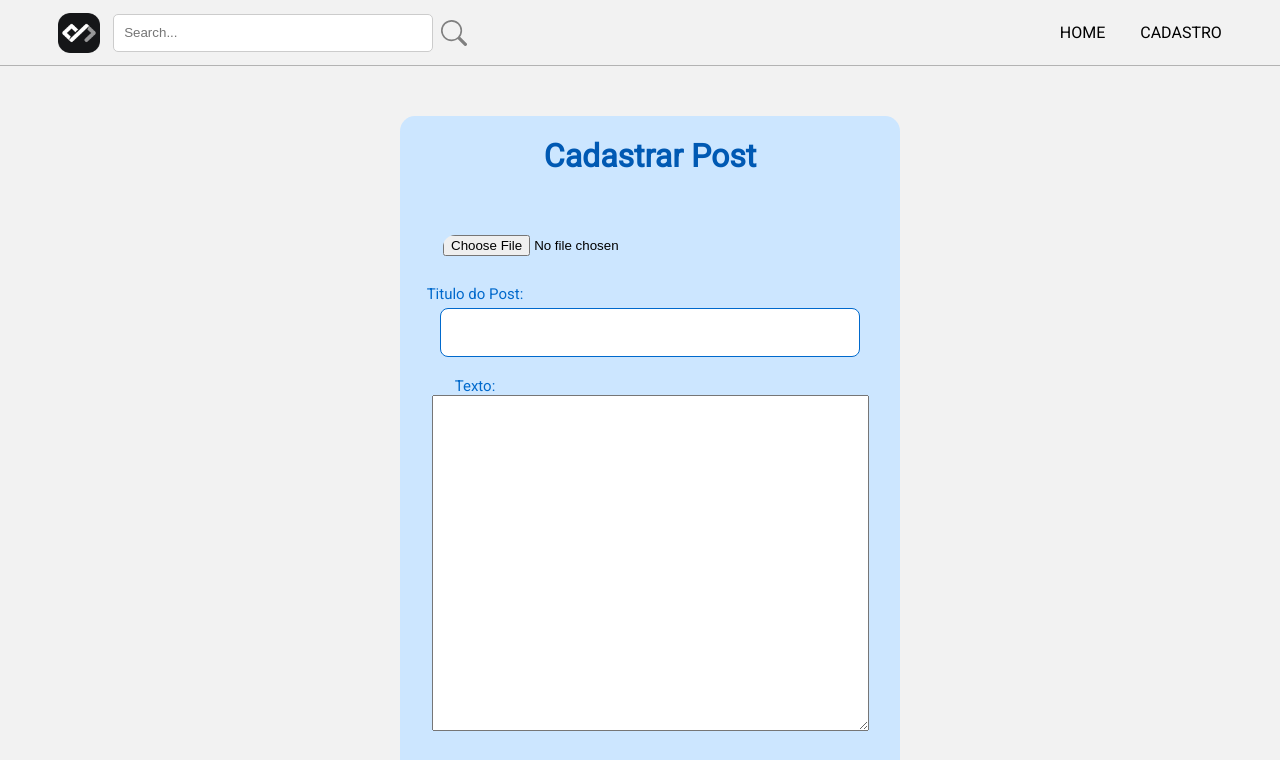
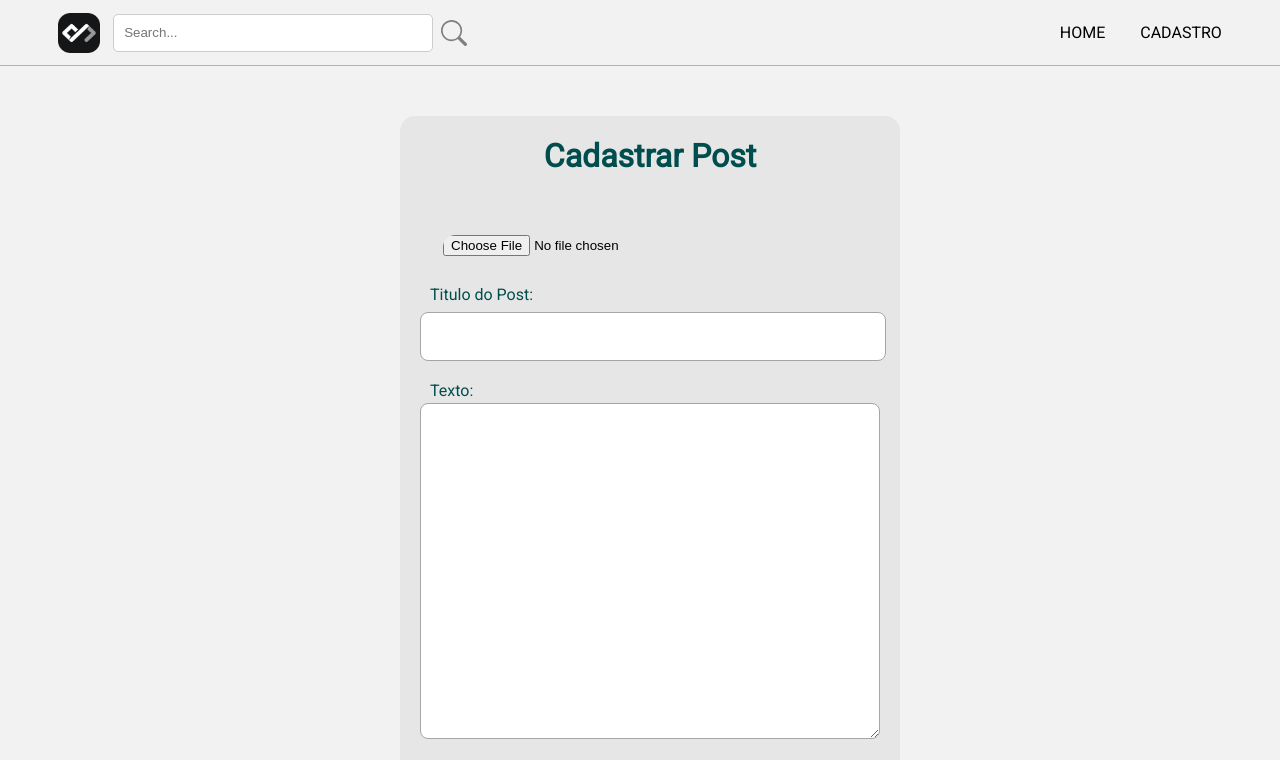
Before and after one commit to GustavoFSProg/blog-web-front-end, a React (Vite) app: page /register in a window 1280 px wide. Shown: the top 760 px of the page. Built offline with nearby package versions, Linux system fonts and the light colour scheme.

Commit message:
register layout

```diff
--- a/src/Register.jsx
+++ b/src/Register.jsx
@@ -15,10 +15,8 @@ import { useEffect, useState } from 'react'
 
 const token = localStorage.getItem('Token')
 
-
 function Register() {
   const [post, setPosts] = useState([])
-
 
   const [title, setTitle] = useState('')
   const [autor, setAutor] = useState('')
@@ -53,7 +51,7 @@ function Register() {
           <ProductContainer>
             <div
               style={{
-                color: '#0059b3',
+                color: '#004d4d',
                 fontFamily: 'Roboto',
                 display: 'flex',
                 justifyContent: 'center',
@@ -71,25 +69,48 @@ function Register() {
                   className="botao-imagem"
                   onChange={(e) => setImage(e.target.files[0])}
                 />
+                <div style={{
+                  display: 'flex', flexDirection: 'column',
+                  width: '100%',
+                  justifyContent: 'left'
+                }}>
+
                 <Label>Titulo do Post: </Label>
                 <Input id="title" value={title} onChange={(e) => setTitle(e.target.value)} />
-
+                </div>
+                <div style={{
+                  display: 'flex', flexDirection: 'column',
+                  width: '100%',
+                  justifyContent: 'left'
+                }}>
                 <Label>Texto: </Label>
                 <textarea
                   rows="22"
-                  cols="52"
+                    cols="49"
                   id="text"
                   value={text}
                   onChange={(e) => setText(e.target.value)}
-                />
+                    style={{
+                      borderRadius: '8px',
+                      border: '1px solid #a6a6a6',
+                    }}
+                  />
+                </div>
                 <br />
+                <div style={{
+                  display: 'flex', flexDirection: 'column',
+                  width: '100%',
+                  justifyContent: 'left'
+                }}>
 
                 <Label>Autor: </Label>
-                <Input id="autor" value={autor} onChange={(e) => setAutor(e.target.value)} />
+                  <Input id="autor" value={autor} onChange={(e) => setAutor(e.target.value)} />
+                </div>
+
                 <br />
                 {token ? (
                   <Button className="confirm-Button" type="submit">
-                  Cadastrar
+                    Cadastrar
                   </Button>
                 ) : (
                   <h2>Unautorized!!!</h2>
--- a/src/styled-register.js
+++ b/src/styled-register.js
@@ -28,7 +28,9 @@ export const DivListagemProdutos = styled.div`
   }
 `
 export const ProductContainer = styled.div`
-  background: #cce6ff;
+  /* background: #cce6ff; */
+    background: #e6e6e6;
+
   margin-left: 20px;
   border-radius: 15px;
   width: 500px;
@@ -42,10 +44,10 @@ export const Input = styled.input`
   /* background: red; */
   border-radius: 8px;
   height: 45px;
-  width: 90%;
+  width: 100%;
   margin-bottom: 10px;
   margin-top: 5px;
-  border: 1px solid #0069cc;
+  border: 1px solid #a6a6a6;
 `
 export const FormContainer = styled.div`
   display: flex;
@@ -55,11 +57,16 @@ export const FormContainer = styled.div`
   padding-right: 20px;
 `
 export const Label = styled.label`
-  margin-left: -350px;
+  /* margin-left: -350px; */
   font-family: 'Roboto';
-  font-size: 15px;
-  color: #0069cc;
+   display: flex;
+  align-items: flex-start;
+  justify-content: left;
+  font-size: 16px;
+  color: #004d4d;
   margin-top: 10px;
+  margin-left: 10px;
+  margin-bottom: 3px;
 `
 
 export const InputFile = styled.input`
```
